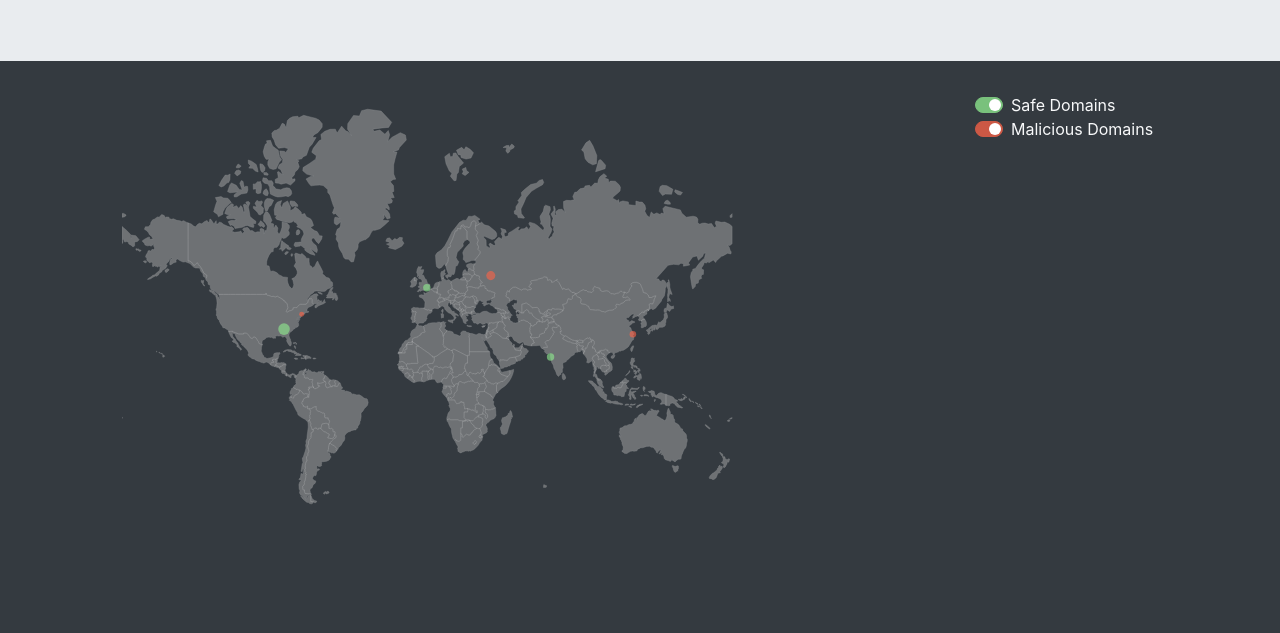
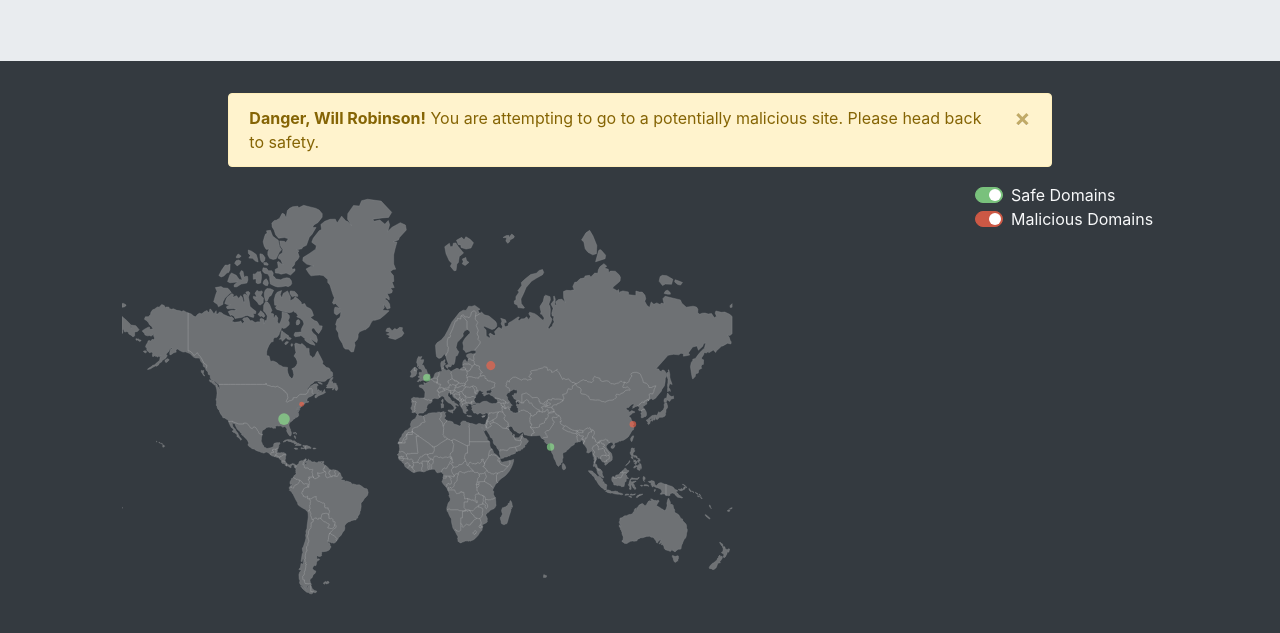
Before and after one commit to gravaman/netsec_webby, a website built with webpack: page client/src/index.html in a window 1280 px wide. Shown: the part 169-802 px from the top of the page. Built offline with nearby package versions, Linux system fonts and the light colour scheme; files whose address does not match are found by name; what d3-tip would draw is missing.

Commit message:
initial alert commit

```diff
--- a/client/src/index.html
+++ b/client/src/index.html
@@ -27,6 +27,18 @@
         </div>
         <div class="container-fluid text-light bg-dark">
             <div class="row">
+                <div class="col-2"></div>
+                <div class="col-8">
+                    <div id="security-alert" class="alert alert-warning alert-dismissible fade show" role="alert">
+                        <strong>Danger, Will Robinson!</strong> You are attempting to go to a potentially malicious site. Please head back to safety.
+                        <button type="button" class="close" data-dismiss="alert" aria-label="Close">
+                            <span aria-hidden="true">&times;</span>
+                        </button>
+                    </div>
+                </div>
+                <div class="col-2"></div>
+            </div>
+            <div class="row">
                 <div class="col-1"></div>
                 <div class="col-8">
                     <div id="security-chart"></div>
```
